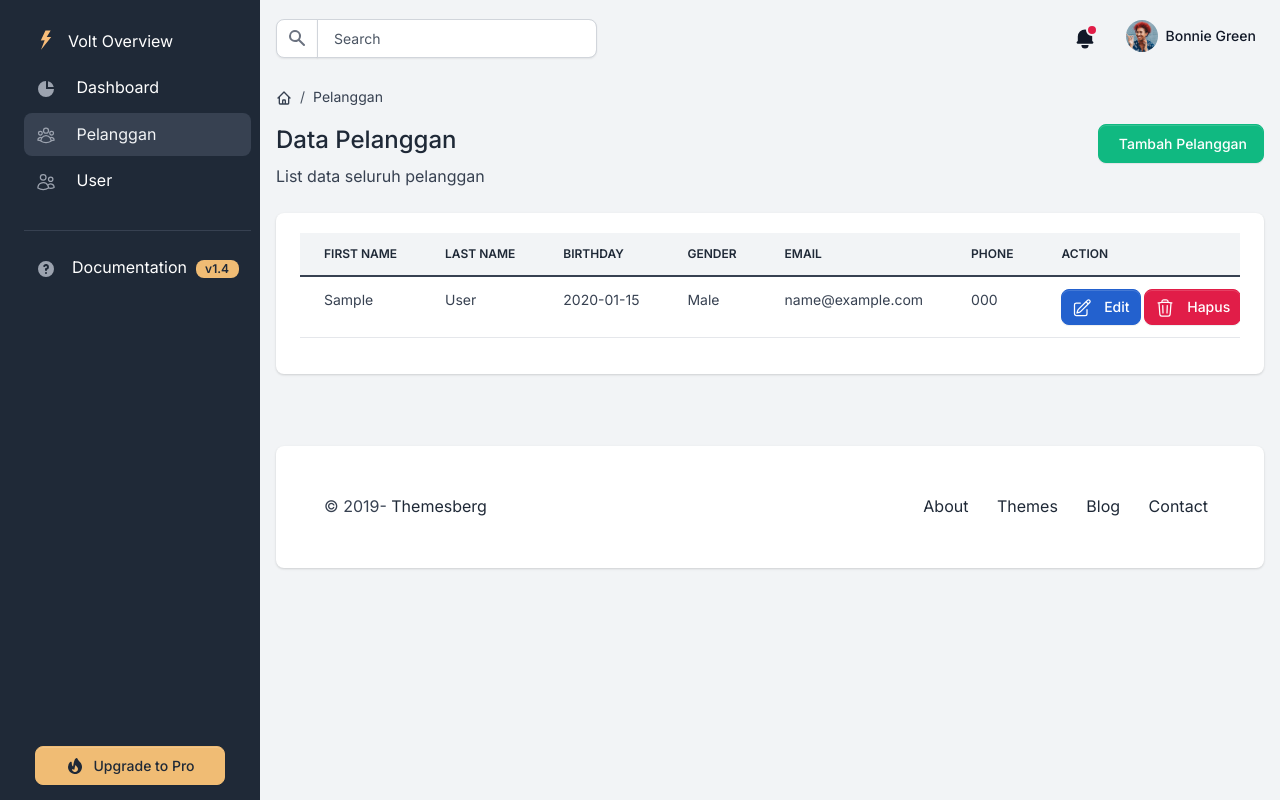
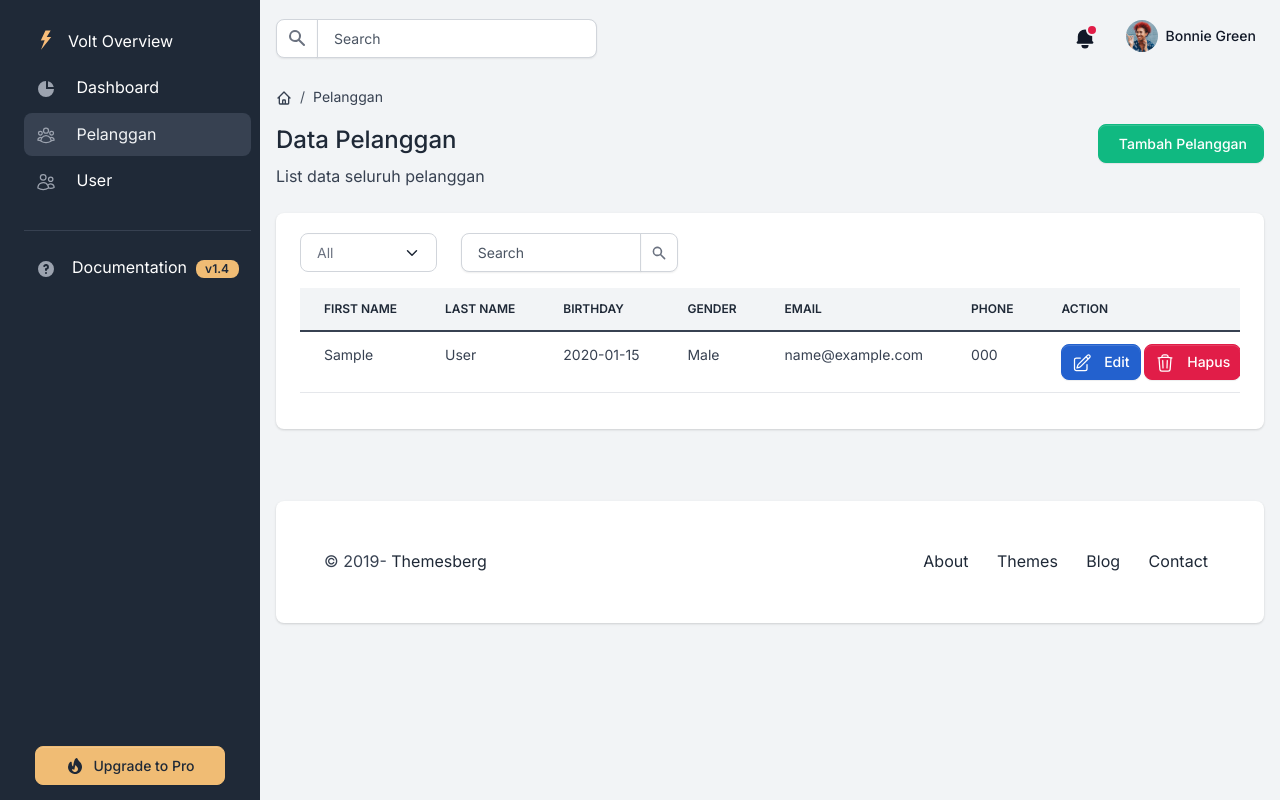
Before and after one commit to Ozxxs/Laravel_Reza2TIA, a Laravel app: page /pelanggan in a window 1280 px wide. Run offline with Laravel 12, Linux system fonts and the light colour scheme; tables that the repository leaves empty hold one stand-in row (values such as "Sample post").

Commit message:
Ngefilter & ngesearch boy

```diff
--- a/app/Http/Controllers/PelangganController.php
+++ b/app/Http/Controllers/PelangganController.php
@@ -9,10 +9,14 @@ class PelangganController extends Controller
     /**
      * Display a listing of the resource.
      */
-    public function index()
+    public function index(Request $request)
     {
-        $data['dataPelanggan'] = Pelanggan::paginate(10);
-        return view('admin.pelanggan.index', $data);
+        $filterableColumns = ['gender'];
+        $searchableColumns = ['first_name','last_name','email'];
+        $pageData['dataPelanggan'] = Pelanggan::filter($request, $filterableColumns)
+                                    ->search($request,$searchableColumns)
+                                    ->paginate(10);
+        return view('admin.pelanggan.index', $pageData);
     }
 
     /**
--- a/app/Models/Pelanggan.php
+++ b/app/Models/Pelanggan.php
@@ -1,14 +1,14 @@
 <?php
-
 namespace App\Models;
 
+use Illuminate\Database\Eloquent\Builder;
 use Illuminate\Database\Eloquent\Model;
 
 class Pelanggan extends Model
 {
-    protected $table = 'pelanggan';
+    protected $table      = 'pelanggan';
     protected $primaryKey = 'pelanggan_id';
-    protected $fillable = [
+    protected $fillable   = [
         'first_name',
         'last_name',
         'birthday',
@@ -16,4 +16,25 @@ class Pelanggan extends Model
         'email',
         'phone',
     ];
+
+    public function scopeFilter(Builder $query, $request, array $filterableColumns): Builder
+    {
+        foreach ($filterableColumns as $column) {
+            if ($request->filled($column)) {
+                $query->where($column, $request->input($column));
+            }
+        }
+        return $query;
+    }
+
+    public function scopeSearch($query, $request, array $columns)
+    {
+        if ($request->filled('search')) {
+            $query->where(function ($q) use ($request, $columns) {
+                foreach ($columns as $column) {
+                    $q->orWhere($column, 'LIKE', '%' . $request->search . '%');
+                }
+            });
+        }
+    }
 }
--- a/resources/views/admin/pelanggan/index.blade.php
+++ b/resources/views/admin/pelanggan/index.blade.php
@@ -36,6 +36,41 @@
             <div class="card border-0 shadow mb-4">
                 <div class="card-body">
                     <div class="table-responsive">
+                        <form method="GET" action="{{ route('pelanggan.index') }}"class="mb-3">
+
+                            <div class="row">
+                                <div class="col-md-2">
+                                    <select name="gender" class="form-select" onchange="this.form.submit()">
+                                        <option value="">All</option>
+                                        <option value="Male" {{ request('gender') == 'Male' ? 'selected' : '' }}>Male
+                                        </option>
+                                        <option value="Female" {{ request('gender') == 'Female' ? 'selected' : '' }}>Female
+                                        </option>
+                                    </select>
+                                </div>
+
+                                <div class="col-md-3">
+                                    <div class="input-group">
+                                        <input type="text" name="search" class="form-control" id="exampleInputIconRight"
+                                            value="{{ request('search') }}" placeholder="Search" aria-label="Search">
+                                        <button type="submit" class="input-group-text" id="basic-addon2">
+                                            @if (request('search'))
+                                                <a href="{{ request()->fullUrlWithQuery(['search' => null]) }}"
+                                                    class="btn btn-outline-secondary me-2 btn-sm py-0 px-2" id="clear-search"> Clear</a>
+                                            @endif
+                                            <svg class="icon icon-xxs" fill="currentColor" viewBox="0 0 20 20"
+                                                xmlns="http://www.w3.org/2000/svg">
+                                                <path fill-rule="evenodd"
+                                                    d="M8 4a4 4 0 100 8 4 4 0 000-8zM2 8a6 6 0 1110.89 3.476l4.817 4.817a1 1 0 01-1.414 1.414l-4.816-4.816A6 6 0 012 8z"
+                                                    clip-rule="evenodd"></path>
+                                            </svg>
+                                        </button>
+                                    </div>
+                                </div>
+
+                            </div>
+                        </form>
+
                         <table id="table-pelanggan" class="table table-centered table-nowrap mb-0 rounded">
                             <thead class="thead-light">
                                 <tr>
@@ -74,10 +109,9 @@
                                                 @csrf
                                                 @method('DELETE')
                                                 <button type="submit" class="btn btn-danger btn-sm">
-                                                        <svg class="icon icon-xs me-2" data-slot="icon"
-                                                            fill="none" stroke-width="1.5" stroke="currentColor"
-                                                            viewBox="0 0 24 24" xmlns="http://www.w3.org/2000/svg"
-                                                            aria-hidden="true">
+                                                    <svg class="icon icon-xs me-2" data-slot="icon" fill="none"
+                                                        stroke-width="1.5" stroke="currentColor" viewBox="0 0 24 24"
+                                                        xmlns="http://www.w3.org/2000/svg" aria-hidden="true">
                                                         <path stroke-linecap="round" stroke-linejoin="round"
                                                             d="m14.74 9-.346 9m-4.788 0L9.26 9m9.968-3.21c.342.052.682.107 1.022.166m-1.022-.165L18.16 19.673a2.25 2.25 0 0 1-2.244 2.077H8.084a2.25 2.25 0 0 1-2.244-2.077L4.772 5.79m14.456 0a48.108 48.108 0 0 0-3.478-.397m-12 .562c.34-.059.68-.114 1.022-.165m0 0a48.11 48.11 0 0 1 3.478-.397m7.5 0v-.916c0-1.18-.91-2.164-2.09-2.201a51.964 51.964 0 0 0-3.32 0c-1.18.037-2.09 1.022-2.09 2.201v.916m7.5 0a48.667 48.667 0 0 0-7.5 0">
                                                         </path>
@@ -100,5 +134,4 @@
         </div>
     </div>
     {{-- end main content --}}
-
 @endsection
```
Lines whose indentation alone changed are shown as unchanged.
